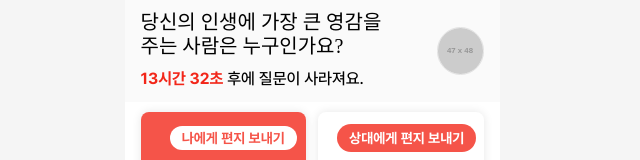
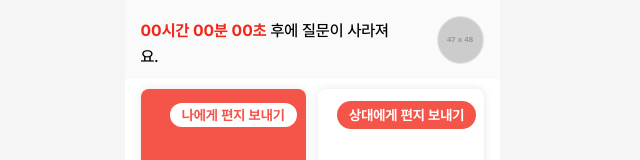
Before and after one commit to soksak-letter/soksak-Front, a React (Vite) app: page /home/main in a window 1280 px wide. Shown: the top 160 px of the page, without its empty margins (328-968 px from the left). Built offline with nearby package versions, Linux system fonts and the light colour scheme; no server answers.

Commit message:
[#77] feat : 오늘의 질문 API 연동

```diff
--- /dev/null
+++ b/src/api/question.ts
@@ -0,0 +1,11 @@
+import type { TodayQuestionResponse } from '@/types/dto/question';
+import { axiosInstance } from './axios';
+
+/**
+ * 오늘의 질문 조회 API
+ * GET /questions/today
+ */
+export const getTodayQuestion = async () => {
+  const { data } = await axiosInstance.get<TodayQuestionResponse>('/questions/today');
+  return data;
+};
--- /dev/null
+++ b/src/hooks/useTodayQuestion.ts
@@ -0,0 +1,65 @@
+import { useState, useEffect, useCallback } from 'react';
+import { getTodayQuestion } from '@/api/question';
+import type { TodayQuestionResult } from '@/types/dto/question';
+import useCountdown from './useCountdown';
+
+interface UseTodayQuestionReturn {
+  question: TodayQuestionResult | null;
+  isLoading: boolean;
+  error: string | null;
+  timeLeft: string;
+  isExpired: boolean;
+  refetch: () => Promise<void>;
+}
+
+function useTodayQuestion(): UseTodayQuestionReturn {
+  const [question, setQuestion] = useState<TodayQuestionResult | null>(null);
+  const [isLoading, setIsLoading] = useState(true);
+  const [error, setError] = useState<string | null>(null);
+
+  const fetchQuestion = useCallback(async (showLoading = true) => {
+    if (showLoading) {
+      setIsLoading(true);
+    }
+    setError(null);
+    try {
+      const response = await getTodayQuestion();
+      if (response.resultType === 'SUCCESS') {
+        setQuestion(response.success);
+      } else {
+        setError(response.error?.reason || '질문을 불러오는데 실패했습니다.');
+      }
+    } catch {
+      setError('질문을 불러오는데 실패했습니다.');
+    } finally {
+      setIsLoading(false);
+    }
+  }, []);
+
+  useEffect(() => {
+    fetchQuestion();
+  }, [fetchQuestion]);
+
+  // validUntil을 밀리초로 변환
+  const deadlineMs = question?.validUntil ? new Date(question.validUntil).getTime() : 0;
+
+  const { mmss: timeLeft, isExpired } = useCountdown(deadlineMs, {
+    onExpire: () => {
+      // 만료 시 새 질문 불러오기 (스켈레톤 표시 안 함)
+      if (deadlineMs > 0) {
+        fetchQuestion(false);
+      }
+    },
+  });
+
+  return {
+    question,
+    isLoading,
+    error,
+    timeLeft,
+    isExpired,
+    refetch: fetchQuestion,
+  };
+}
+
+export default useTodayQuestion;
--- a/src/pages/main/Mainpage.tsx
+++ b/src/pages/main/Mainpage.tsx
@@ -1,4 +1,4 @@
-import { useState, useEffect } from 'react';
+import { useState } from 'react';
 import { useNavigate } from 'react-router-dom';
 import LetterCarousel from '../../components/letters/LetterCarousel';
 import QuestionCard from '../../components/common/QuestionCard';
@@ -6,10 +6,13 @@ import WriteLetterButtons from './WriteLetterButtons';
 import LetterJourney from './LetterJourney';
 import MainPageSkeleton from '../../components/skeleton/MainPageSkeleton';
 import type { Letter } from '../../types/letter';
+import useTodayQuestion from '../../hooks/useTodayQuestion';
 
 const MainPage = () => {
   const navigate = useNavigate();
-  const [isLoading, setIsLoading] = useState(true);
+
+  // 오늘의 질문 API 연동
+  const { question, isLoading: questionLoading, timeLeft } = useTodayQuestion();
 
   // 샘플 데이터 (실제로는 API에서 가져올 데이터)
   const [publicLetters] = useState<Letter[]>([
@@ -36,14 +39,6 @@ const MainPage = () => {
     },
   ]);
 
-  // 데이터 로딩 시뮬레이션 (실제로는 API 호출 완료 시 setIsLoading(false))
-  useEffect(() => {
-    const timer = setTimeout(() => {
-      setIsLoading(false);
-    }, 1500);
-    return () => clearTimeout(timer);
-  }, []);
-
   const handleWriteToSelf = () => {
     console.log('나에게 편지 쓰기');
     // 실제로는 페이지 이동 또는 모달 열기
@@ -54,7 +49,7 @@ const MainPage = () => {
     // 실제로는 페이지 이동 또는 모달 열기
   };
 
-  if (isLoading) {
+  if (questionLoading) {
     return <MainPageSkeleton />;
   }
 
@@ -63,9 +58,9 @@ const MainPage = () => {
       {/* 오늘의 질문 섹션 */}
       <section>
         <QuestionCard
-          question={`당신의 인생에 가장 큰 영감을\n주는 사람은 누구인가요?`}
-          timeLeft='13시간 32초'
-          profileImageUrl='https://via.placeholder.com/47x48'
+          question={question?.content || ''}
+          timeLeft={timeLeft}
+          profileImageUrl='https://placehold.co/47x48'
         />
       </section>
 
--- /dev/null
+++ b/src/types/dto/question.ts
@@ -0,0 +1,10 @@
+import type { CommonResponse } from './common';
+
+// 오늘의 질문 조회 Response DTO
+export interface TodayQuestionResult {
+  questionId: number;
+  content: string;
+  validUntil: string; // ISO 8601 형식 (예: "2025-12-29T23:59:59+09:00")
+}
+
+export type TodayQuestionResponse = CommonResponse<TodayQuestionResult>;
```
